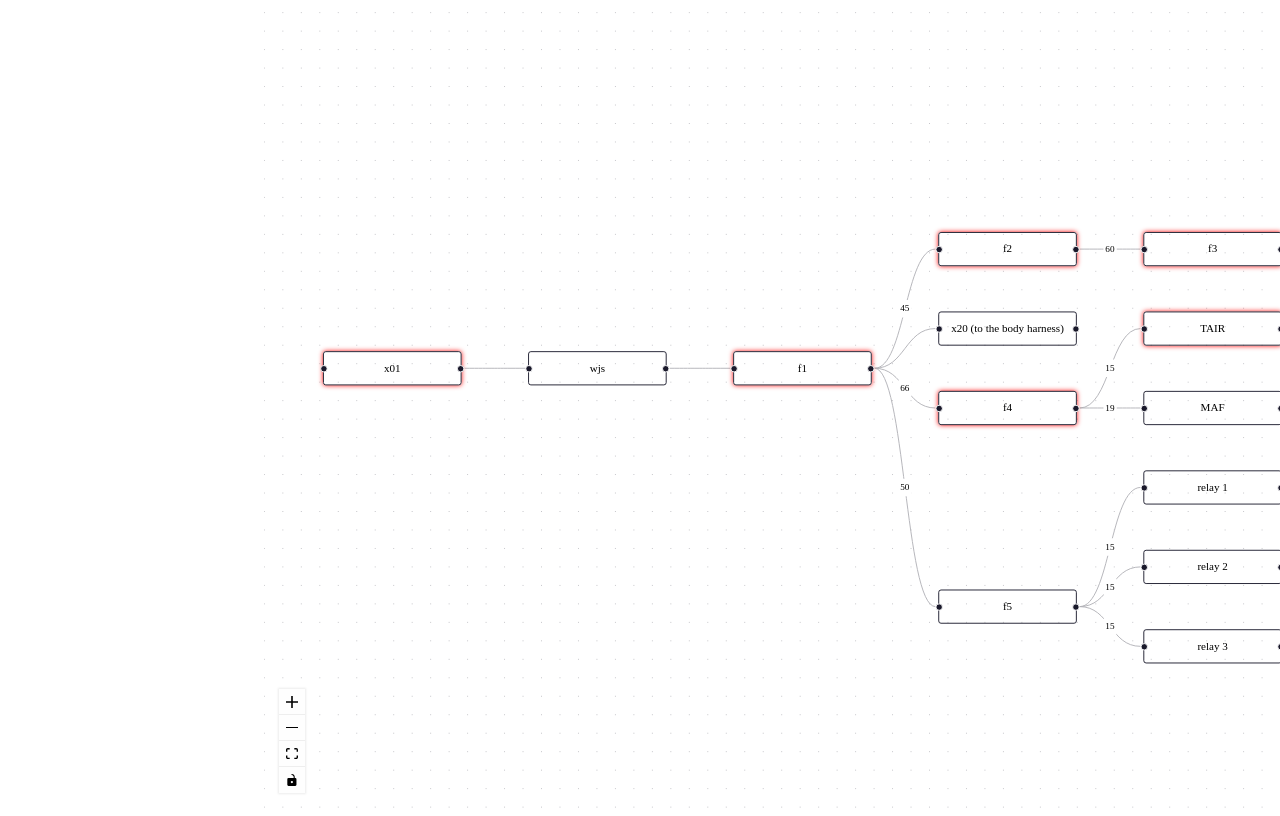
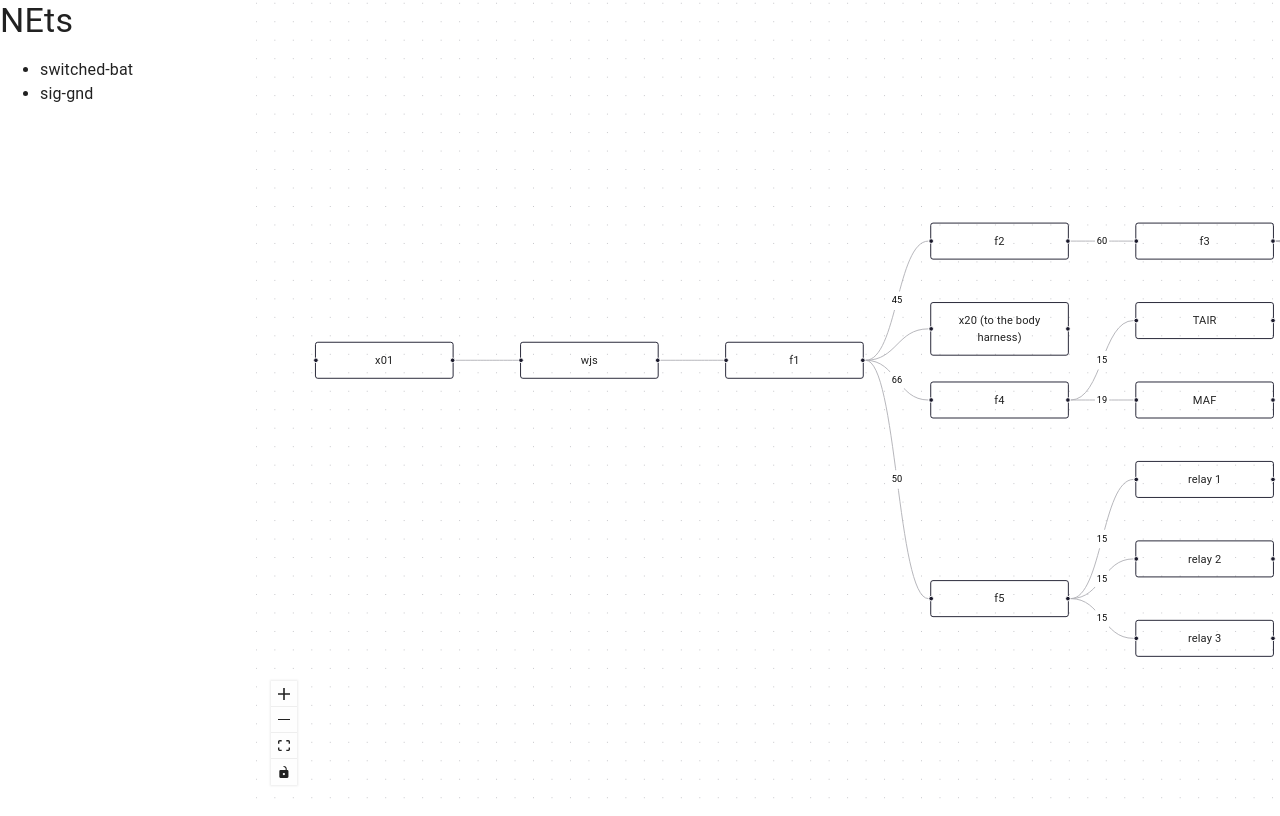
Before and after one commit to artemovskiy/wire-hareness-constructor, a React (Create React App) app: page / in a window 1280 px wide. Shown: the top 816 px of the page. Built offline with nearby package versions, Linux system fonts and the light colour scheme.

Commit message:
feat: add nets list with ability to select wires

```diff
--- a/package.json
+++ b/package.json
@@ -4,6 +4,11 @@
   "private": true,
   "dependencies": {
     "@dagrejs/dagre": "^1.1.4",
+    "@emotion/react": "^11.13.3",
+    "@emotion/styled": "^11.13.0",
+    "@fontsource/roboto": "^5.1.0",
+    "@mui/icons-material": "^6.1.1",
+    "@mui/material": "^6.1.1",
     "@testing-library/jest-dom": "^5.17.0",
     "@testing-library/react": "^13.4.0",
     "@testing-library/user-event": "^13.5.0",
--- a/src/App.tsx
+++ b/src/App.tsx
@@ -22,6 +22,8 @@ import '@xyflow/react/dist/style.css';
 import { getDesign } from './design';
 import { NodePresenteation } from './app/editor/types';
 import { Design } from './design/design';
+import { CssBaseline } from '@mui/material';
+import { NetList } from './components/NetList';
 
 
 
@@ -31,18 +33,16 @@ function App() {
   const [nodesPResentations, setNodesPresentations] = useState<NodePresenteation[]>([]);
 
   const [selectedNetName, setSelectedNetName] = useState<string | undefined>();
-  useEffect(() => {
-    console.log("design reinit")
-    setTimeout(() => setSelectedNetName(design.nets[0].name), 1000)
-  }, [design])
   const selectedNet = useMemo(() => selectedNetName ? design.nets.find(net => net.name === selectedNetName) : undefined, [selectedNetName, design])
 
   return (
-    <div style={{ display: "grid", gridTemplateColumns: "20vw 80vw"}}>
-      <div style={{gridColumn: "1" }}>
-
+    <>
+      <CssBaseline />
+      <div style={{ display: "grid", gridTemplateColumns: "20vw 80vw" }}>
+        <div style={{ gridColumn: "1" }}>
+          <NetList nets={design.nets} onNetClear={()=> setSelectedNetName(undefined)} onNetSelect={(net)=> {setSelectedNetName(net)}} selectedNet={selectedNetName}/>
         </div>
-      <div style={{gridColumn: "2" }}>
+        <div style={{ gridColumn: "2" }}>
           <EditorWorkspace
             design={design}
             presentation={nodesPResentations}
@@ -51,6 +51,8 @@ function App() {
           />
         </div>
       </div>
+    </>
+
   );
 }
 
--- a/src/components/EditorWorkspace/index.tsx
+++ b/src/components/EditorWorkspace/index.tsx
@@ -70,7 +70,8 @@ export function EditorWorkspace({selectedNet, onPresentationChange, presentation
                 id: `${e.a.title}-wjs-${e.b.title}`,
                 position: { x: 0, y: 0 },
                 data: { label: "wjs" },
-                style: netHarnessNodes.indexOf(e.a as HarnessNode) >= 0 ? { background: "none", boxShadow: "0 0 6px red" } as React.CSSProperties : { background: 'none', },
+                // TODO: fix it. WJ hareness nodea are never highlighted now
+                style: false ? { background: "none", boxShadow: "0 0 6px red" } as React.CSSProperties : { background: 'none', },
             })
         })
         const initialEdges: Edge[] = harenessEdges.filter(e => !edgesWithWjs.has(e)).map((e, i) => ({
--- /dev/null
+++ b/src/components/NetList/index.tsx
@@ -0,0 +1,33 @@
+import React, { ReactElement } from "react";
+import { Net } from "../../core/nets/net";
+import Grid2 from "@mui/material/Grid2";
+import { Box, IconButton, Typography } from "@mui/material";
+import ClearIcon from '@mui/icons-material/Clear';
+
+export interface NetListProps {
+    nets: Net[];
+    selectedNet: undefined | string
+    onNetSelect: (netId: string) => void
+    onNetClear: () => void
+}
+
+export const NetList = ({ nets, selectedNet, onNetClear, onNetSelect }: NetListProps): ReactElement => {
+    return <Box>
+        <Grid2 container>
+            <Grid2 size={10}>
+                <Typography variant="h4">NEts</Typography>
+            </Grid2>
+            <Grid2 size={2}>
+                {selectedNet && <IconButton onClick={() => { onNetClear() }}>
+                    <ClearIcon />
+                </IconButton>}
+            </Grid2>
+        </Grid2>
+        <ul>
+            {nets.map(n => <li key={n.name}><Typography
+                onClick={() => onNetSelect(n.name)}
+                style={{ textDecoration: n.name === selectedNet ? "underline" : undefined }}
+            >{n.name}</Typography></li>)}
+        </ul>
+    </Box>
+}
--- a/src/design/index.ts
+++ b/src/design/index.ts
@@ -105,6 +105,30 @@ export const getDesign = (): Design => {
     wjsiggnd1.location = e1;
     sigGndWires.forEach(w => w.b = wjsiggnd1);
 
+    const switchedBat = new Net('switched-bat')
+    d.nets.push(switchedBat);
+
+    const mafPwr= new Terminal(xMAF);
+    switchedBat.terminals.push(mafPwr);
+    mafPwr.title = 'term-maf-pwr'
+    const mafPwrWire = new Wire('red/wht');
+    mafPwrWire.a = mafPwr;
+    mafPwr.wire = mafPwrWire;
+
+    const switchedBatteryRelay = new Terminal(xR1);
+    switchedBat.terminals.push(switchedBatteryRelay);
+    switchedBatteryRelay.title = "switched-battery-from-relay"
+    const switchedBatteryFromRelayWire = new Wire('red/wht')
+    switchedBatteryFromRelayWire.a = switchedBatteryRelay;
+    switchedBatteryRelay.wire = switchedBatteryFromRelayWire;
+
+    const wjSwitchedBattery1 = d.createWireJoint(switchedBat, 'wj2')
+    wjSwitchedBattery1.edges = [mafPwrWire,switchedBatteryFromRelayWire];
+    mafPwrWire.b = wjSwitchedBattery1;
+    switchedBatteryFromRelayWire.b = wjSwitchedBattery1;
+    wjSwitchedBattery1.location = e1;
+
+
     sigGround.root = sigGndECU;
 
     d.nets.push(sigGround);
```
Also changed, not shown: 1 other file (tests, documents, lock files or other folders). Lines whose indentation alone changed are shown as unchanged.
